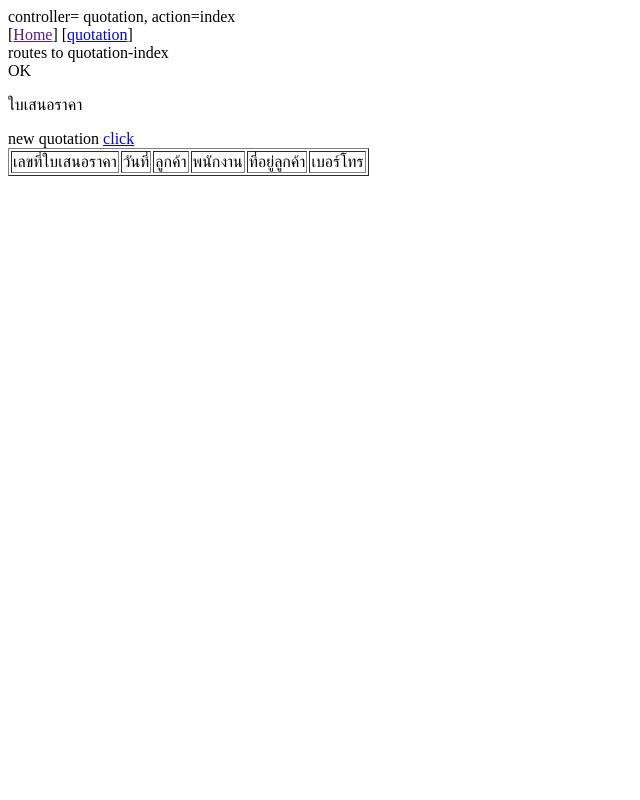
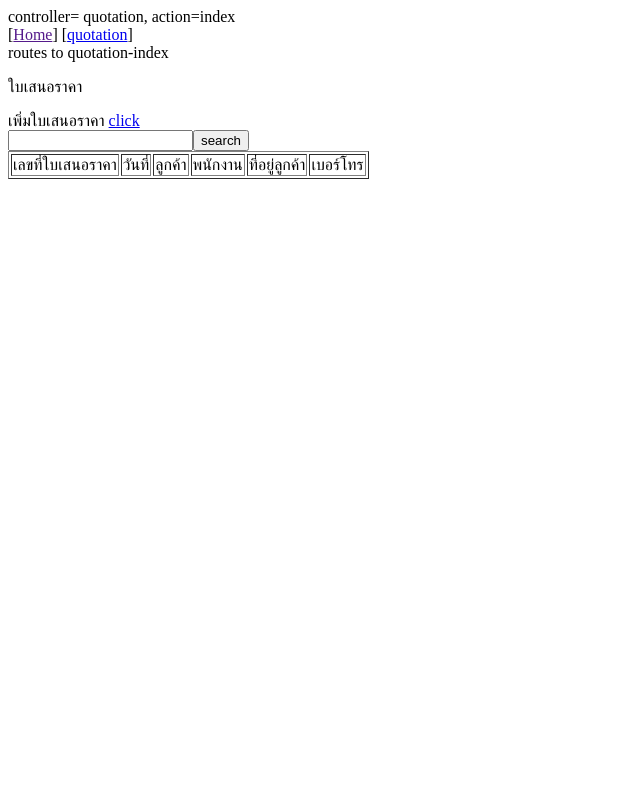
Before and after one commit to Poon444/db21_022, a PHP site: page /?controller=quotation&action=index in a window 1280 px wide. Shown: the whole page, without its empty margins (0-640 px from the left). Run offline with PHP 8.4, Linux system fonts and the light colour scheme; tables that the repository leaves empty or names only in its code hold one stand-in row (values such as "Sample post"); a stand-in replaces the project's code that opens the database connection.

Commit message:
UPDATE quotation search

```diff
--- a/myweb/connection_connect.php
+++ b/myweb/connection_connect.php
@@ -10,10 +10,6 @@
     {
         die("Connection failed: ".$conn->connect_error);
     }
-    else
-    {
-        echo "OK";
-    }
     if(!$conn->select_db($dbname))
     {
         die("Connection failed: ".$conn->connect_error);
--- a/myweb/controllers/quotation_controller.php
+++ b/myweb/controllers/quotation_controller.php
@@ -26,5 +26,11 @@
 
         QuotationController::index();
     }
+    public function search()
+    {
+        $key=$_GET['key'];
+        $quotationList = Quotation::search($key);
+        require_once("./views/quotation/index_quotation.php");
+    }
 }
 ?>
--- a/myweb/models/quotationModel.php
+++ b/myweb/models/quotationModel.php
@@ -16,12 +16,10 @@
 
     public static function getAll()
     {
-        // echo "ingetall";
         $quotationList = [];
         require("connection_connect.php");
         $sql = "SELECT * FROM quotation NATURAL JOIN customer NATURAL JOIN employee";
         $result = $conn->query($sql);
-        // echo $sql;
         while ($my_row = $result->fetch_assoc()) {
             $q_id = $my_row[Q_ID];
             $date = $my_row[Q_DATE];
@@ -40,9 +38,28 @@
        require("connection_connect.php");
        $float = (float)$qdeposit;
        $sql = "INSERT INTO `quotation` (`Q_ID`, `Q_DATE`, `EMP_ID`, `CUS_ID`, `Q_CDT`, `Q_deposit`, `PDO_M`) VALUES ('$qid', '$qdate', '$idemp', '$idcus', '$qcdt', '$qdeposit','$pdom')";
-       echo "hi";
        $result = $conn->query($sql);
        require("connection_close.php");
        return  ;
     }
+
+    public static function search($key)
+    {
+        require("connection_connect.php");
+        $sql="SELECT * FROM quotation NATURAL JOIN employee NATURAL JOIN customer WHERE (Q_ID like '%$key%' or Q_DATE like '%$key%' or EMP_Name like '%$key%' or CUS_Name like '%$key%')and CUS_ID=CUS_ID";
+        $result=$conn->query($sql);
+        while($my_row=$result->fetch_assoc())
+        {
+            $q_id = $my_row[Q_ID];
+            $date = $my_row[Q_DATE];
+            $cus_name = $my_row[CUS_Name];
+            $emp_name = $my_row[EMP_Name];
+            $cus_add = $my_row[CUS_Add];
+            $cus_tel = $my_row[CUS_Tel];
+            $quotationList[] = new Quotation($q_id,$date,$cus_name,$emp_name,$cus_add,$cus_tel);
+        }
+        require("connection_close.php");
+        return $quotationList;
+
+    }
 }
--- a/myweb/routes.php
+++ b/myweb/routes.php
@@ -1,5 +1,5 @@
 <?php
-$controllers = array('pages'=>['home', 'error'],'quotation'=>['index','newQuotation','addQuotation']);
+$controllers = array('pages'=>['home', 'error'],'quotation'=>['index','newQuotation','addQuotation','search']);
 
 function call($controller, $action){
 	echo "routes to ".$controller."-".$action."<br>";
--- a/myweb/views/quotation/index_quotation.php
+++ b/myweb/views/quotation/index_quotation.php
@@ -8,7 +8,13 @@
 <td>เบอร์โทร</td>
 </tr>
 <p>ใบเสนอราคา</p>
-new quotation <a href=?controller=quotation&action=newQuotation>click</a><br>
+เพิ่มใบเสนอราคา <a href=?controller=quotation&action=newQuotation>click</a><br>
+<form method="get" action="">
+        <input type="text" name="key">
+        <input type="hidden" name="controller" value="quotation">
+        <button type="submit" name="action" value="search">
+search</button>
+</form>
 <?php foreach($quotationList as $quotation){
     echo "<tr>
     <td>$quotation->Q_ID</td>
```
